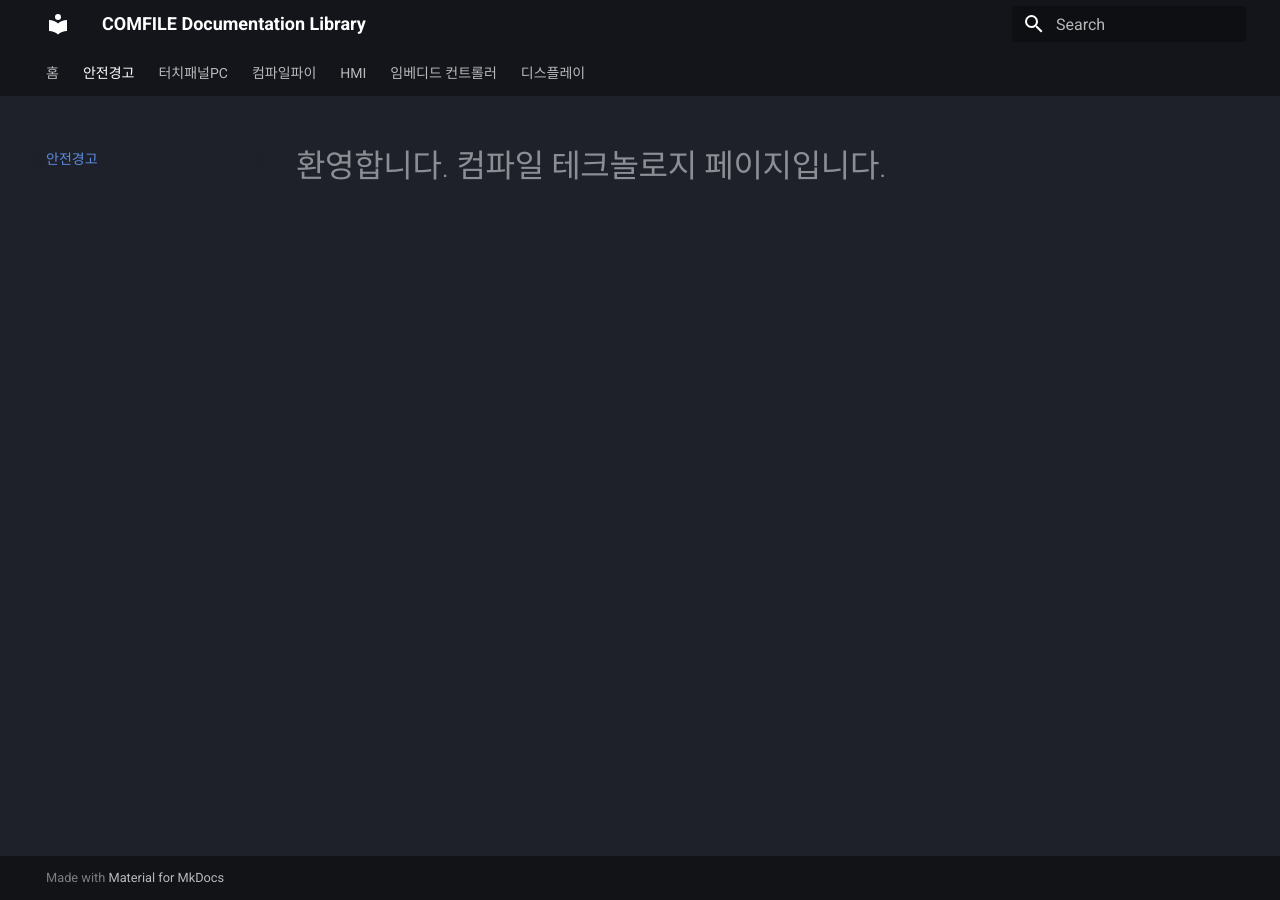
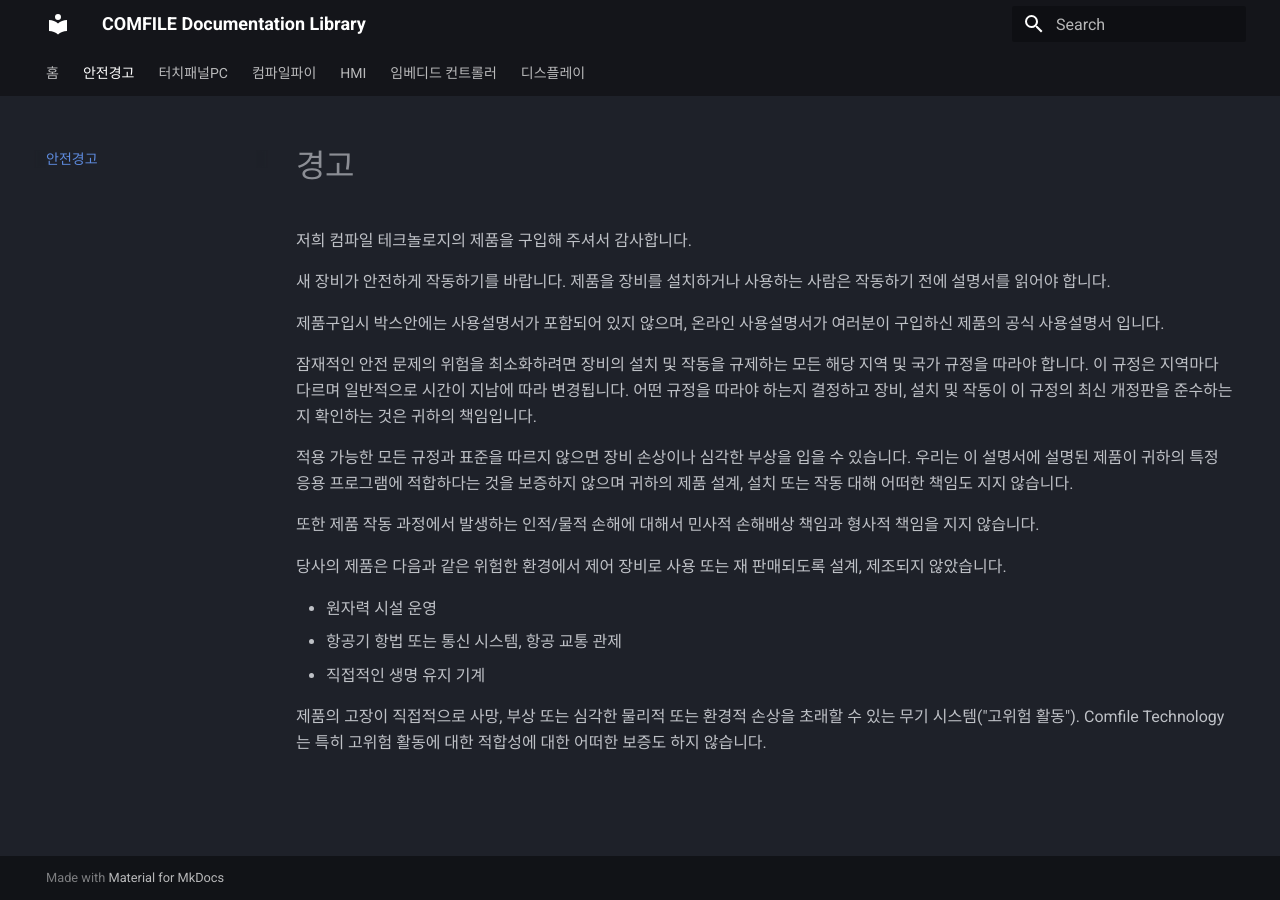
Before and after one commit to comfiletech/Docs, an MkDocs documentation site: the page built from docs/warnning.md, in a window 1280 px wide. Built offline with MkDocs 1.6.1 and Material for MkDocs 9.7.7, drawn with Linux system fonts in a browser that asks for light colours.

Commit message:
Revise warning document with safety information
Updated the warning document to include safety and usage guidelines for products.

```diff
--- a/docs/warnning.md
+++ b/docs/warnning.md
@@ -1 +1,21 @@
-# 환영합니다. 컴파일 테크놀로지 페이지입니다.
+# 경고
+
+저희 컴파일 테크놀로지의 제품을 구입해 주셔서 감사합니다.
+
+새 장비가 안전하게 작동하기를 바랍니다. 제품을 장비를 설치하거나 사용하는 사람은 작동하기 전에 설명서를 읽어야 합니다.
+
+제품구입시 박스안에는 사용설명서가 포함되어 있지 않으며, 온라인 사용설명서가 여러분이 구입하신 제품의 공식 사용설명서 입니다.
+
+잠재적인 안전 문제의 위험을 최소화하려면 장비의 설치 및 작동을 규제하는 모든 해당 지역 및 국가 규정을 따라야 합니다. 이 규정은 지역마다 다르며 일반적으로 시간이 지남에 따라 변경됩니다. 어떤 규정을 따라야 하는지 결정하고 장비, 설치 및 작동이 이 규정의 최신 개정판을 준수하는지 확인하는 것은 귀하의 책임입니다.
+
+적용 가능한 모든 규정과 표준을 따르지 않으면 장비 손상이나 심각한 부상을 입을 수 있습니다. 우리는 이 설명서에 설명된 제품이 귀하의 특정 응용 프로그램에 적합하다는 것을 보증하지 않으며 귀하의 제품 설계, 설치 또는 작동 대해 어떠한 책임도 지지 않습니다.
+
+또한 제품 작동 과정에서 발생하는 인적/물적 손해에 대해서 민사적 손해배상 책임과 형사적 책임을 지지 않습니다.
+
+당사의 제품은 다음과 같은 위험한 환경에서 제어 장비로 사용 또는 재 판매되도록 설계, 제조되지 않았습니다.
+
+* 원자력 시설 운영
+* 항공기 항법 또는 통신 시스템, 항공 교통 관제
+* 직접적인 생명 유지 기계
+
+제품의 고장이 직접적으로 사망, 부상 또는 심각한 물리적 또는 환경적 손상을 초래할 수 있는 무기 시스템("고위험 활동"). Comfile Technology는 특히 고위험 활동에 대한 적합성에 대한 어떠한 보증도 하지 않습니다.
```
